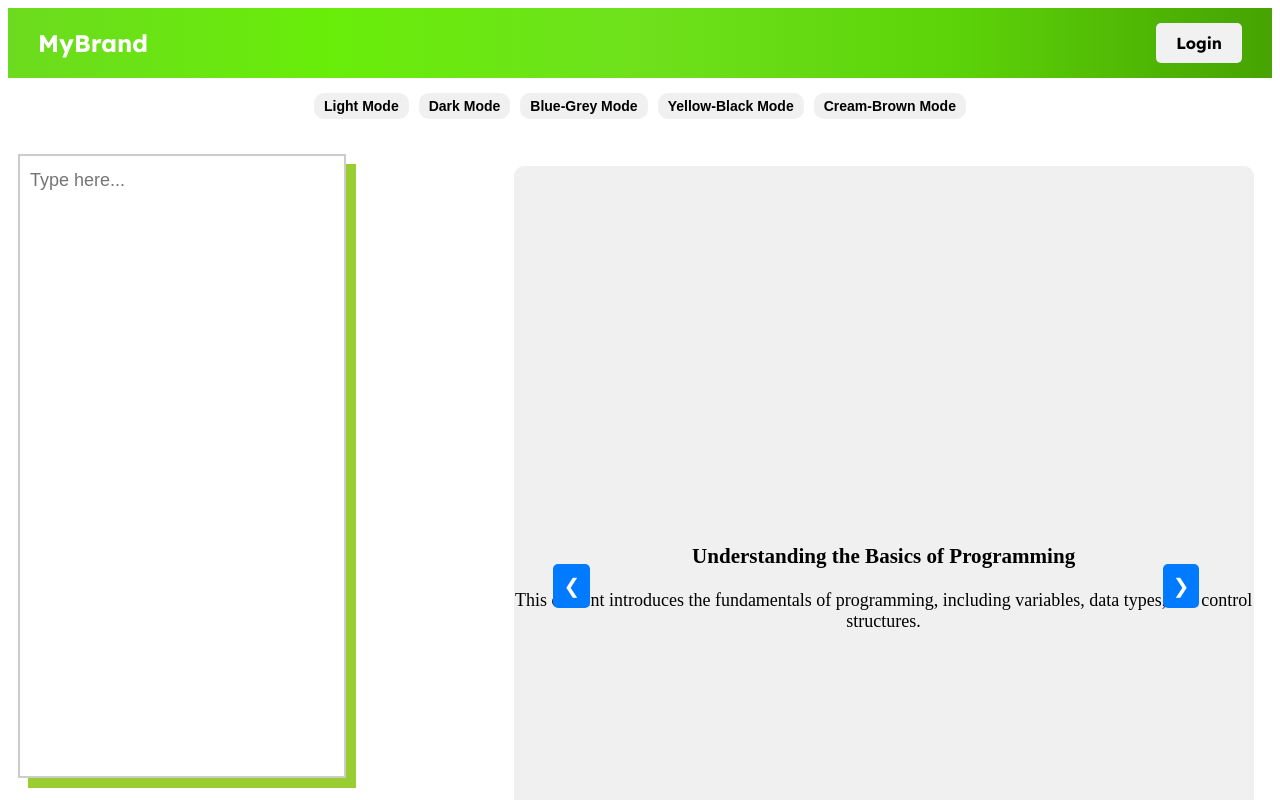
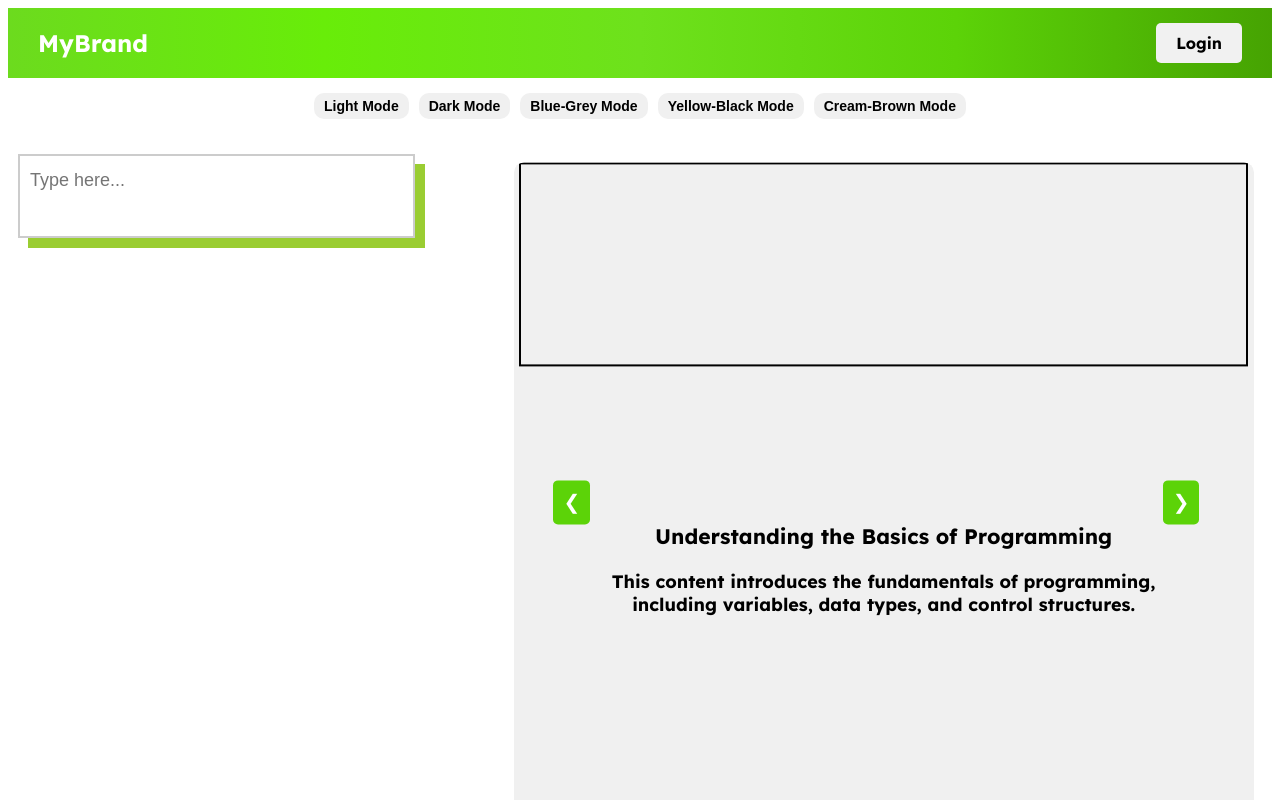
Before and after one commit to MeenakshiPramod/PEGASUS, a React (Vite) app in the folder frontend/: page / in a window 1280 px wide. Shown: the top 800 px of the page. Built offline with nearby package versions, Linux system fonts and the light colour scheme.

Commit message:
style: updated components

```diff
--- a/frontend/components/Quiz/quiz.css
+++ b/frontend/components/Quiz/quiz.css
@@ -1,15 +1,23 @@
+@import url('https://fonts.googleapis.com/css2?family=Lexend:wght@100..900&display=swap');
 .quiz-container {
-    max-width: 600px;
+    min-width: 600px;
+    min-height: 400px;
     margin: auto;
     padding: 20px;
     text-align: center;
     background-color: #f9f9f9;
     border-radius: 8px;
+    border:2px solid black;
     box-shadow: 0 4px 10px rgba(0, 0, 0, 0.1);
+    position:absolute;
+    top:25%;
+    left: 45%;
   }
 
   .question-section {
     margin-bottom: 20px;
+    position: relative;
+    top:150px;
   }
 
   .options-container {
@@ -21,7 +29,7 @@
   .option-btn {
     padding: 10px;
     border: none;
-    background-color: #007bff;
+    background-color: #46A302;
     color: white;
     cursor: pointer;
     border-radius: 4px;
@@ -29,11 +37,12 @@
   }
 
   .option-btn:hover {
-    background-color: #0056b3;
+    background-color: #6cdb1e;
   }
 
   .score-section {
     font-size: 18px;
-    font-weight: bold;
+    font-family: 'Lexend',Arial, Helvetica, sans-serif;
+    font-weight: 700;
     color: #333;
   }
--- a/frontend/components/slider/Slider.css
+++ b/frontend/components/slider/Slider.css
@@ -4,14 +4,23 @@
   justify-content: center;
   align-items: center;
   width: 700px; /* Set width to 600px */
-  height: 100vh; /* Set height to 700px */
+  height: 80vh; /* Set height to 700px */
   padding: 20px;
   background-color: #f0f0f0;
   border-radius: 10px;
   position: relative; /* Allow for content position control */
   overflow: hidden; /* Hide the overflowing content during transitions */
+
  left: 40%;
- transform: translateY(-70%);
+ transform: translateY(-87%);
+
+}
+.animation-img{
+  height: 200px;
+  width:98%;
+  border: 2px solid black;
+  position:absolute;
+  top:0;
 
 }
 
@@ -33,7 +42,7 @@
 /* Styles for the arrow buttons */
 .arrow-btn {
   margin:10px;
-  background-color: #007BFF;
+  background-color: #5cd308;
   color: white;
   border: none;
   padding: 10px;
@@ -44,7 +53,7 @@
 }
 
 .arrow-btn:hover {
-  background-color: #0056b3;
+  background-color: #55bf09;
 }
 
 .arrow-btn:focus {
@@ -55,9 +64,12 @@
 .slider-content {
   margin: 0 20px;
   font-size: 18px;
+  font-family: 'Lexend',Arial, Helvetica, sans-serif;
+  font-weight: 700;
   text-align: center;
-  width: 100%;
+  width: 80%;
   position: absolute;
+  top:50%;
   transition: transform 0.5s ease-in-out, opacity 0.5s ease-in-out; /* Add sliding transition */
   opacity: 1;
 }
--- a/frontend/components/slider/Slider.jsx
+++ b/frontend/components/slider/Slider.jsx
@@ -36,6 +36,7 @@ const Slider = ({ content, onFinish }) => {
 
   return (
     <div className="slider-container">
+      <div className="animation-img"></div>
       <div className="arrow-buttons">
         <button onClick={handlePrev} className="arrow-btn">❮</button>
         <button onClick={handleNext} className="arrow-btn">❯</button>
--- a/frontend/components/textInput/Text.css
+++ b/frontend/components/textInput/Text.css
@@ -8,7 +8,7 @@
   }
 
   .input-area {
-    width: 25vw;
+    width: 300vw;
     height: 100%;
     padding: 10px;
     /* border: 2px solid #ddd; */
@@ -23,8 +23,8 @@
   } */
 
   .text-input {
-    width: 95%;
-    height: 100%;
+    width: 30%;
+    height: 10%;
     font-size: 18px;
     line-height: 1.6;
     font-family: 'OpenDyslexic', Arial, sans-serif;
```
